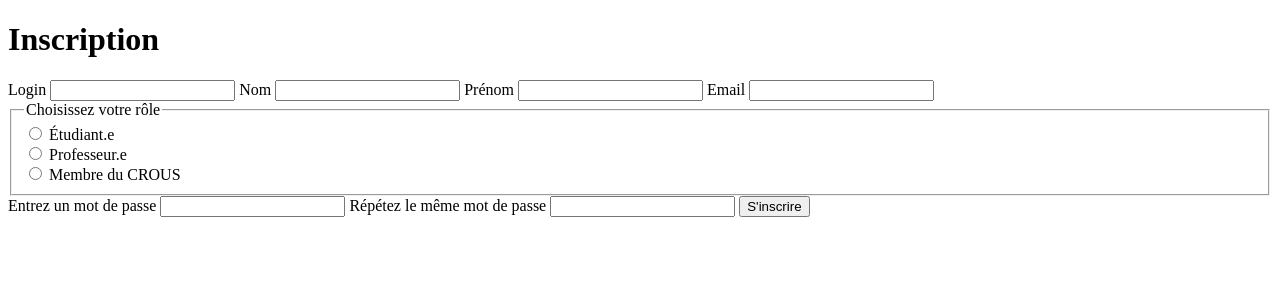
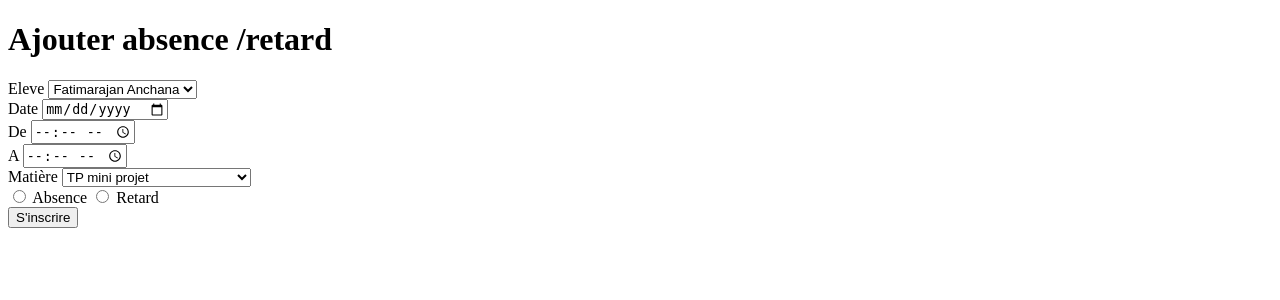
Before and after one commit to Aliloa/espacemmi.fr, a PHP site: page /absenceprof.php in a window 1280 px wide. Shown: the top 300 px of the page. Run offline with PHP 8.4, Linux system fonts and the light colour scheme; a user stored in the database is signed in; data comes from the database, SQL or seed files in the repository.

Commit message:
Ajout absences + calcul entre début et fin

```diff
--- a/absenceprof.php
+++ b/absenceprof.php
@@ -13,54 +13,54 @@
         exit();
     }
     ?>
-<form action="traiteinscription.php" method="POST">
-        <h1>Inscription</h1>
 
-        <label for="login">Login</label>
-        <input type="text" id="login" name="login" required>
+<?php include('connexion.php'); ?>
+<form action="traite_absence.php" method="POST">
+        <h1>Ajouter absence /retard</h1>
+
+             <label for="eleve">Eleve</label>
+        <select name="eleve">
+            <?php
+            $stmt = $db->prepare('SELECT * FROM utilisateurs WHERE role="Étudiant.e"');
+            $stmt->execute();
+            $tableauResult = $stmt->fetchAll(PDO::FETCH_ASSOC);
+            foreach ($tableauResult as $result) {
+                echo "<option value='". $result['id_utilisateurs']."'>". $result['nom']." " . $result['prenom'] ."</option>";
+            }
+            ?>
+        </select> <br>
+
+        <label for="nom">Date</label>
+        <input type="date" name="date" required> <br>
+
+        <label for="debut">De</label>
+        <input type="time" name="debut" required> <br>
+
+        <label for="fin">A</label>
+        <input type="time" name="fin" required> <br>
 
 
+        <label for="matiere">Matière</label>
+        <select name="matiere">
+            <?php
+            $stmt = $db->prepare('SELECT * FROM cours');
+            $stmt->execute();
+            $tableauResult = $stmt->fetchAll(PDO::FETCH_ASSOC);
+            foreach ($tableauResult as $result) {
+                echo "<option value='". $result['id_cours'] . "'>". $result['cours'] . "</option>";
+            }
+            ?>
+        </select> <br>
 
-        <label for="nom">Nom</label>
-        <input type="text" id="nom" name="nom" required>
+        <div>
+    <input class="radio" type="radio" id="absence" name="titre" value="Absence" />
+    <label for="absence">Absence</label>
 
-        <label for="prenom">Prénom</label>
-        <input type="text" id="prenom" name="prenom" required>
+    <input class="radio" type="radio" id="retard" name="titre" value="Retard" />
+    <label for="retard">Retard</label>
+</div>
 
 
-        <label for="mail">Email</label>
-        <input type="email" id="mail" name="email" required>
-
-
-        <fieldset required>
-            <legend>Choisissez votre rôle</legend>
-
-            <div>
-                <input class="radio" type="radio" id="eleve" name="role" value="Étudiant.e"
-                    onclick="activerChampPromotion()" />
-                <label class="choix" for="eleve">Étudiant.e</label>
-            </div>
-
-            <div>
-                <input class="radio" type="radio" id="prof" name="role" value="Enseignant.e" />
-                <label class="choix" for="prof">Professeur.e</label>
-            </div>
-
-            <div>
-                <input class="radio" type="radio" id="crous" name="role" value="Membre du CROUS" />
-                <label class="choix" for="crous">Membre du CROUS</label>
-            </div>
-        </fieldset>
-
-
-
-
-        <label for="password">Entrez un mot de passe</label>
-        <input type="password" id="password" name="password" required>
-
-
-        <label for="password2">Répétez le même mot de passe</label>
-        <input type="password" id="password2" name="password2" required>
 
         <button type="submit" name='soumettre'>S'inscrire</button>
     </form>
```
Also changed, not shown: traite_absence.php (added, +33 -0 lines), vie_scolaire.php (+5 -2 lines).
